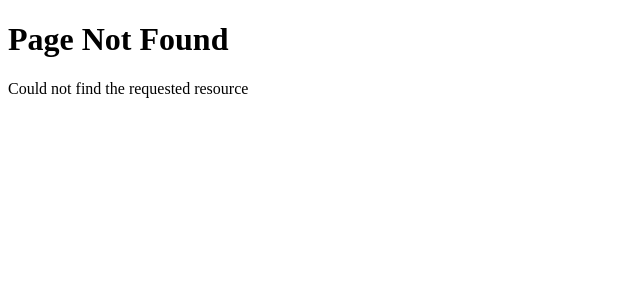
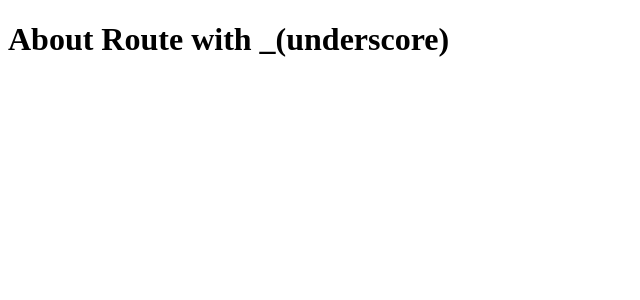
Before and after one commit to augustinejoseph/next_js_basics, a Next.js app: page /%5Fabout in a window 1280 px wide. Before the commit this address had no page. Shown: the top 300 px of the page, without its empty margins (0-640 px from the left). Built offline with nearby package versions, Linux system fonts and the light colour scheme.

Commit message:
Feature / Private folders(Routes)

```diff
--- /dev/null
+++ b/src/app/%5Fabout/page.tsx
@@ -0,0 +1,3 @@
+export default function About(){
+    return <h1>About Route with _(underscore)</h1>
+  }
```
